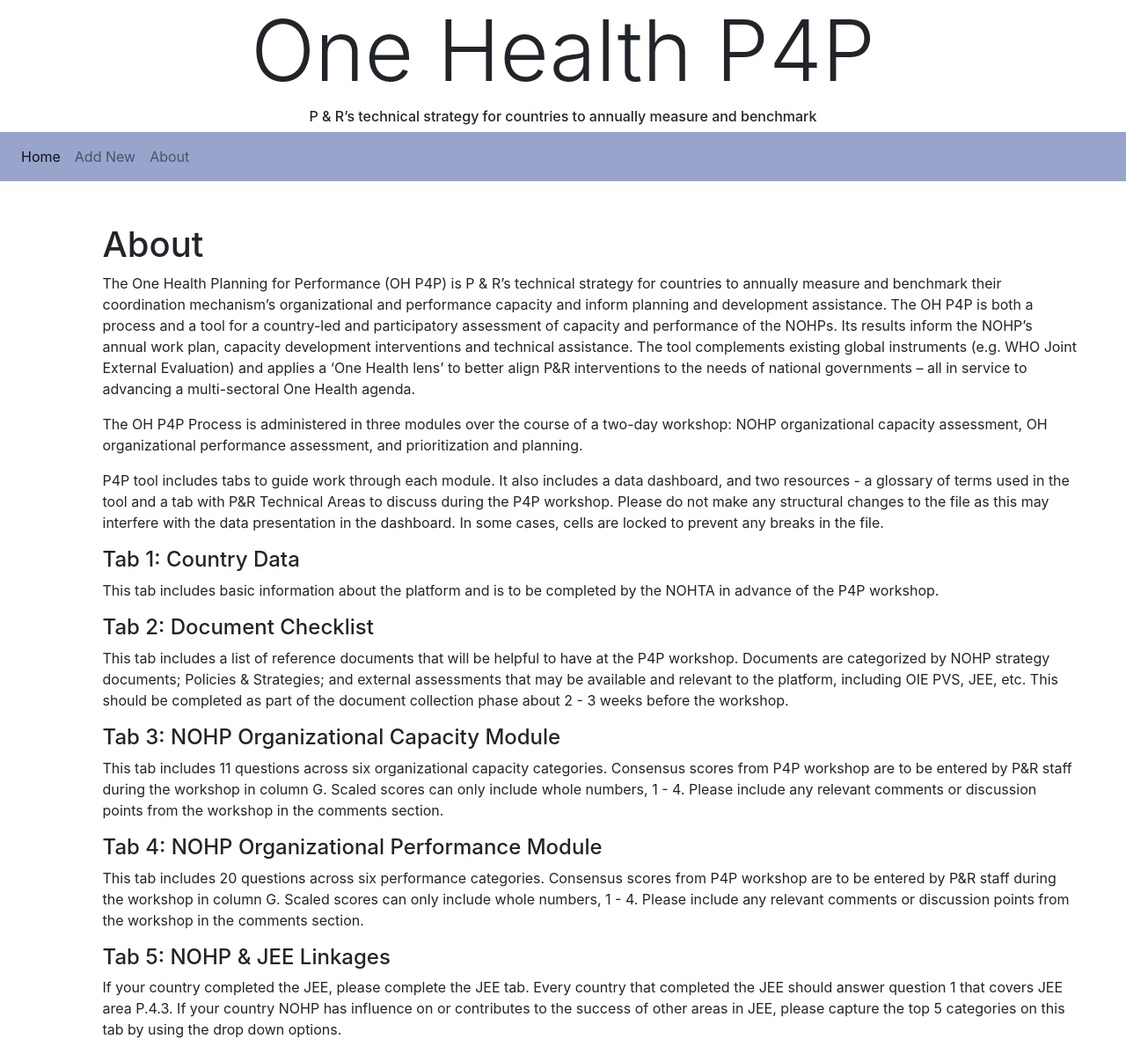
After one commit to gamaly/OHP4P, a Django app: page /about in a window 1280 px wide. The commit adds this page. Shown: the whole page at 88% size. Run offline with Django 3.2, Linux system fonts and the light colour scheme; some libraries are stand-ins or nearby versions.

Commit message:
'inital commit'

```diff
--- /dev/null
+++ b/blog/templates/about.html
@@ -0,0 +1,46 @@
+{% extends 'base.html' %} {% block content %}
+
+<div class="container">
+<h1>About</h1>
+<p>The One Health Planning for Performance (OH P4P) is P & R’s technical strategy for countries to annually measure and benchmark their coordination mechanism’s organizational and performance capacity and inform planning and development assistance. The OH P4P is both a process and a tool for a country-led and participatory assessment of capacity and performance of the NOHPs. Its results inform the NOHP’s annual work plan, capacity development interventions and technical assistance. The tool complements existing global instruments (e.g. WHO Joint External Evaluation) and applies a ‘One Health lens’ to better align P&R interventions to the needs of national governments – all in service to advancing a multi-sectoral One Health agenda.</p>
+
+<p>The OH P4P Process is administered in three modules over the course of a two-day workshop: NOHP organizational capacity assessment, OH organizational performance assessment, and prioritization and planning. </p>
+
+<p>P4P tool includes tabs to guide work through each module.  It also includes a data dashboard, and two resources - a glossary of terms used in the tool and a tab with P&R Technical Areas to discuss during the P4P workshop.   Please do not make any structural changes to the file as this may interfere with the data presentation in the dashboard.  In some cases, cells are locked to prevent any breaks in the file.</p>
+
+<h4>Tab 1: Country Data</h4>
+<p>This tab includes basic information about the platform and is to be completed by the NOHTA in advance of the P4P workshop.</p>
+
+<h4>Tab 2: Document Checklist</h4>
+<p>This tab includes a list of reference documents that will be helpful to have at the P4P workshop.  Documents are categorized by NOHP strategy documents; Policies & Strategies; and external assessments that may be available and relevant to the platform, including OIE PVS, JEE, etc. This should be completed as part of the document collection phase about 2 - 3 weeks before the workshop.</p>
+<h4>Tab 3:  NOHP Organizational Capacity Module </h4>
+
+<p>This tab includes 11 questions across six organizational capacity categories.  Consensus scores from P4P workshop are to be entered by P&R staff during the workshop in column G.  Scaled scores can only include whole numbers, 1 - 4.  Please include any relevant comments or discussion points from the workshop in the comments section.</p>
+
+<h4>Tab 4: NOHP Organizational Performance Module </h4>
+<p>This tab includes 20 questions across six performance categories.  Consensus scores from P4P workshop are to be entered by P&R staff during the workshop in column G.  Scaled scores can only include whole numbers, 1 - 4.  Please include any relevant comments or discussion points from the workshop in the comments section.</p>
+<h4>Tab 5:  NOHP & JEE Linkages </h4>
+<p>If your country completed the JEE, please complete the JEE tab.  Every country that completed the JEE should answer question 1 that covers JEE area P.4.3.  If your country  NOHP has influence on or contributes to the success of other areas in JEE, please capture the top 5 categories on this tab by using the drop down options. </p>
+</div>
+
+{% endblock content %}
+
+
+
+
+
+Dashboard:
+The dashboard highlights the summary scores and visualizes all 31 questions.
+
+Glossary: This includes defintitions for some of the concepts in the tool (and on tabs 3 and 4) and can be referenced during the workshop if participants have further questions.
+
+Maturity Model:
+The maturity model explains the 4 categorical scores and their corresponding level.
+
+Level 1:  Beginning - All basic organizational development domains, systems, and processes are at a minimum;
+Level 2:  Developing - All basic organizational development, systems, and processes are in place.  Select domains have ongoing weaknesses, emphasis on increase in capacity;
+Level 3:  Expanding - The stage where an organization is able to rapidly change and sustain itself due to credible systems, adequate resources and viable programs.  Organization with necessary systems in place, work plan and budgets approved.  Programmatic challenges exist but no systematic deficiencies.
+Level 4:  Mature - An organization with well-developed and well-functioning credible systems, adequate resources and viable programs.
+
+P&R Activity Areas:
+This is a list of possible P&R interventions that can support NOHP capacity and performance needs.  All  Illustrative interventions are based on the P&R Conceptual Model.
--- a/blog/templates/base.html
+++ b/blog/templates/base.html
@@ -12,7 +12,6 @@
   <link rel="stylesheet" href="https://maxcdn.bootstrapcdn.com/bootstrap/4.0.0/css/bootstrap.min.css" integrity="sha384-Gn5384xqQ1aoWXA+058RXPxPg6fy4IWvTNh0E263XmFcJlSAwiGgFAW/dAiS6JXm"
     crossorigin="anonymous">
 
-  <!-- Leaflet -->
   <title>Hello, world!</title>
 </head>
 <header>
@@ -38,6 +37,9 @@
               <li>
                 <a class="nav-link" href="{% url 'post_new' %}">Add New</a>
               </li>
+              <li>
+                <a class="nav-link" href="{% url 'about' %}">About</a>
+              </li>
             </ul>
 
           </div>
--- a/blog/urls.py
+++ b/blog/urls.py
@@ -1,4 +1,7 @@
 from django.urls import path
+from django.conf.urls import url
+
+from django.views.generic import TemplateView
 
 from . import views
 
@@ -6,6 +9,9 @@
     path('', views.BlogListView.as_view(), name='home'),
     path('post/<int:pk>/', views.BlogDetailView.as_view(), name='post_detail'),
     path('post/new/', views.BlogCreateView.as_view(), name='post_new'),
-
+    path('^about/', views.AboutPageView.as_view(), name='about'),
+    url(r'^about',
+        TemplateView.as_view(template_name='about.html'),
+        name='about'),
 
 ]
--- a/blog/views.py
+++ b/blog/views.py
@@ -16,3 +16,6 @@
     model = Post
     template_name = 'post_new.html'
     fields = '__all__'
+
+class AboutPageView(DetailView):
+    template_name = 'about.html'
--- a/requirements.txt
+++ b/requirements.txt
@@ -1,4 +1,3 @@
 Django==2.0.5
 django-countries==5.3
-leaflet==0.0.3
 pytz==2018.4
```
